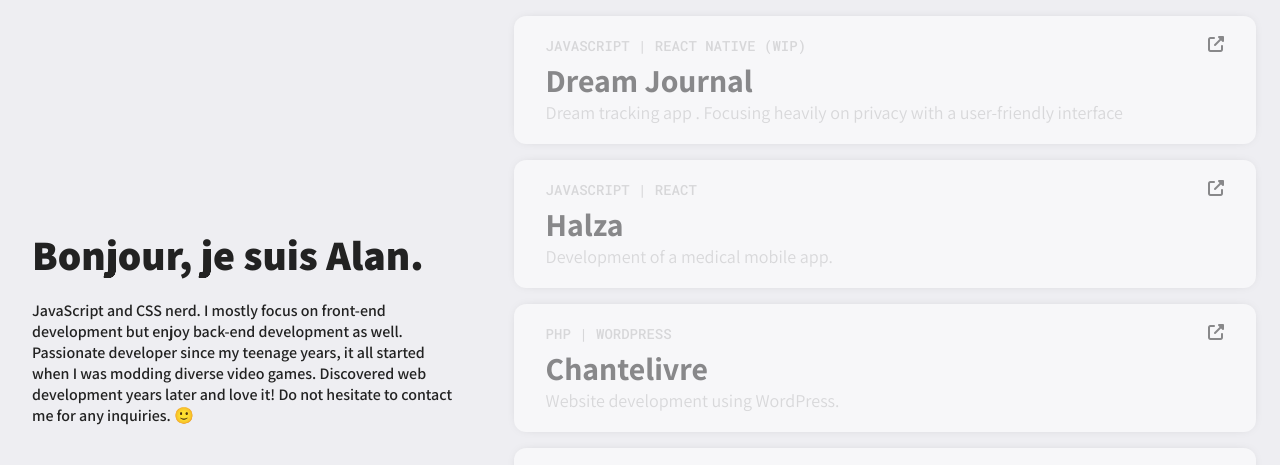
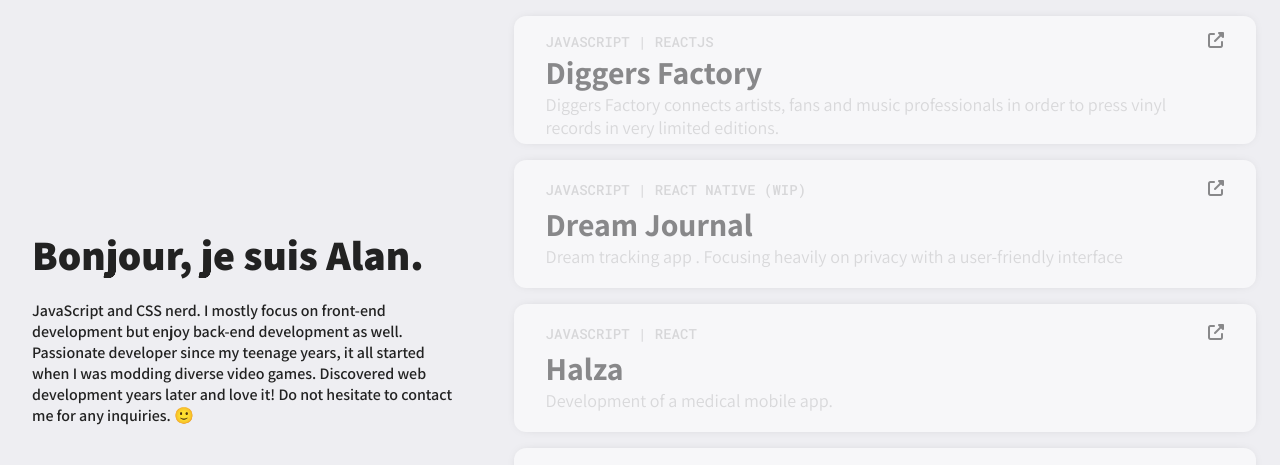
Before and after one commit to yunseok/local.js, a plain HTML site: page index.html in a window 1280 px wide. Shown: the top 465 px of the page. Drawn offline with Linux system fonts and the light colour scheme.

Commit message:
added diggers

```diff
--- a/index.html
+++ b/index.html
@@ -32,6 +32,16 @@
             </div>
         </div>
         <div class="right">
+            <div class="project-card" onclick="location.href = 'https://www.diggersfactory.com/'">
+                <div class="project-card--header">
+                    <span>JAVASCRIPT | REACTJS</span>
+                    <i class="fa fa-external-link" aria-hidden="true"></i>
+                </div>
+                <div class="project-card--title">
+                    <h2>Diggers Factory</h2>
+                    <p>Diggers Factory connects artists, fans and music professionals in order to press vinyl records in very limited editions.</p>
+                </div>
+            </div>
             <div class="project-card" onclick="location.href = 'https://github.com/yunseok/dreamjournalapp'">
                 <div class="project-card--header">
                     <span>JAVASCRIPT | REACT NATIVE (WIP)</span>
```
